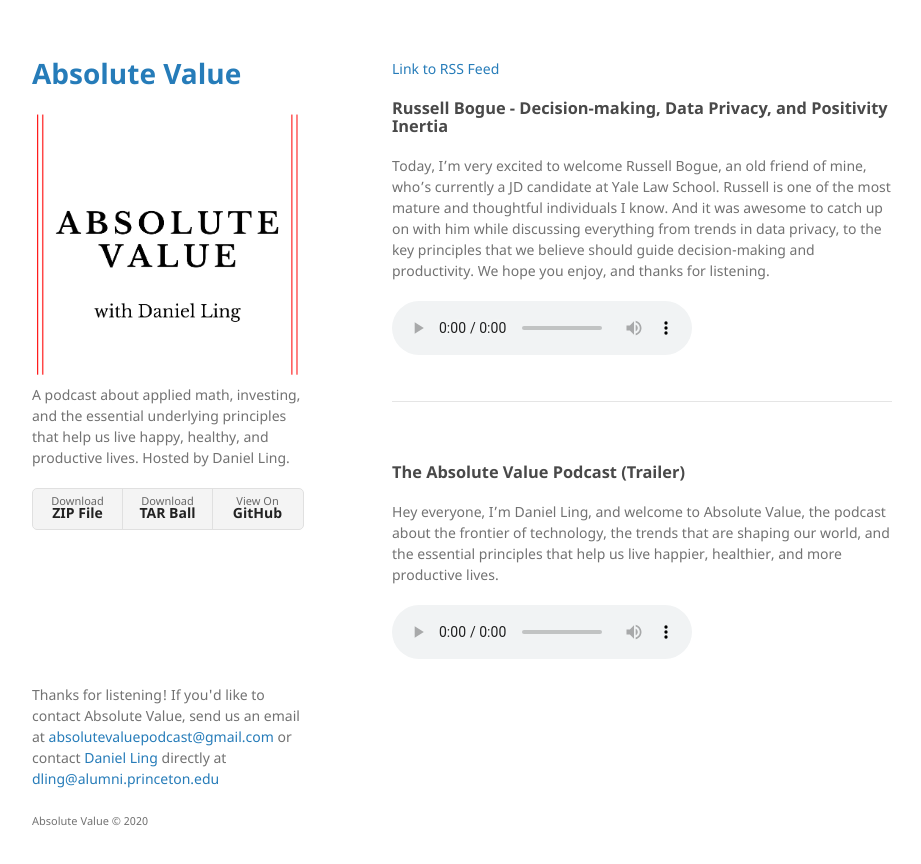
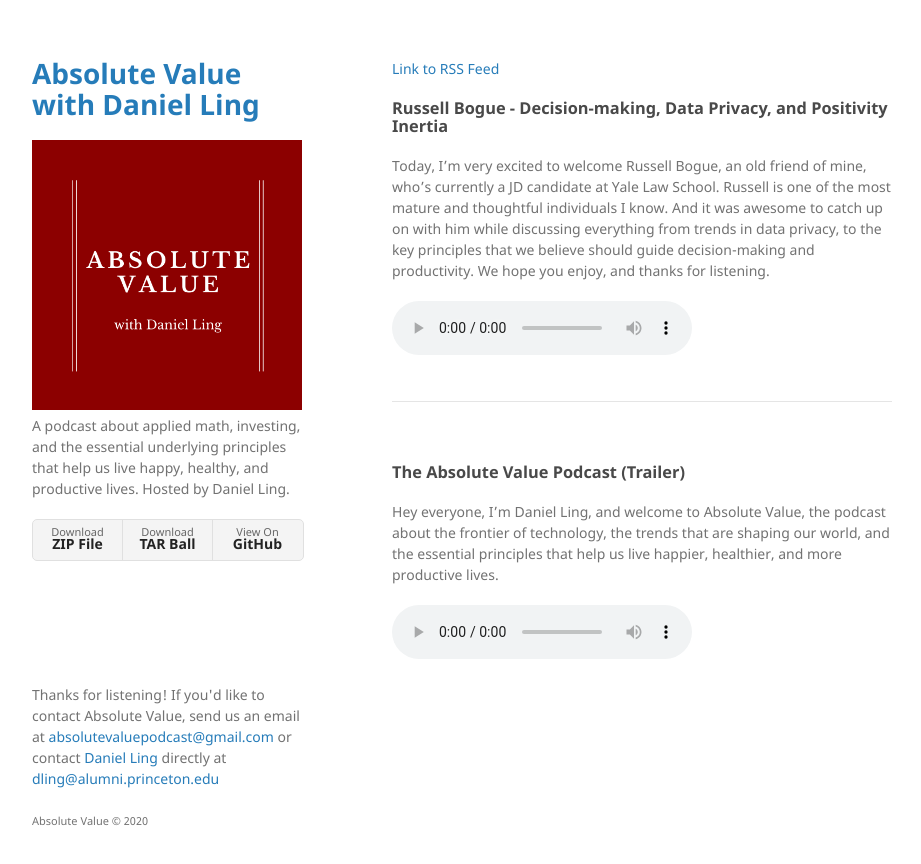
Before and after one commit to absolutevaluepodcast/absolutevalue.github.io, a Jekyll site: the page built from docs/index.md, in a window 1280 px wide. Shown: the top 864 px of the page, without its empty margins (178-1099 px from the left). Built offline with Jekyll 4.4.1, drawn with Linux system fonts in a browser that asks for light colours.

Commit message:
new logo

```diff
--- a/docs/_config.yml
+++ b/docs/_config.yml
@@ -1,5 +1,5 @@
-title: Absolute Value
-logo: /assets/img/absolutevaluelogo.png
+title: Absolute Value with Daniel Ling
+logo: /assets/img/logo 2.png
 description: A podcast about applied math, investing, and the essential underlying principles that help us live happy, healthy, and productive lives. Hosted by Daniel Ling.
 show_downloads: true
 google_analytics:
```
Also changed, not shown: docs/assets/img/logo 2.png (added).
